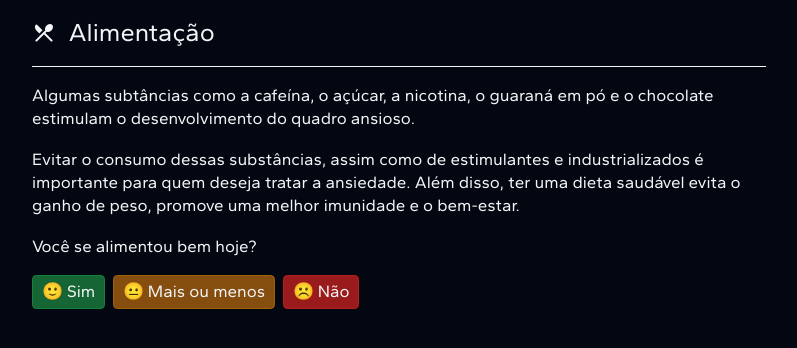
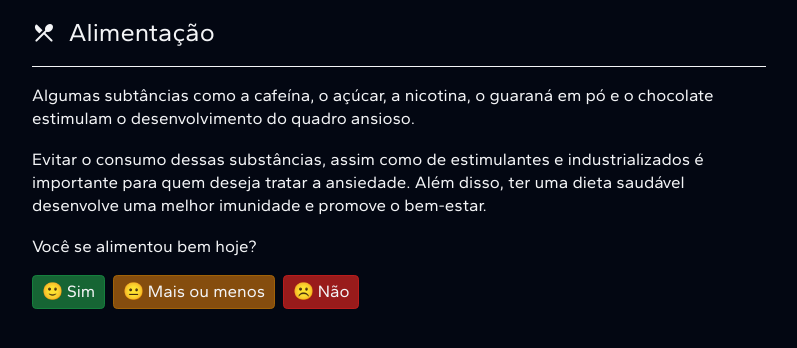
Before and after one commit to kelio-mv/anxiety, a React (Vite) app: page /diet in a window 1280 px wide. Shown: the top 348 px of the page, without its empty margins (241-1038 px from the left). Built offline with nearby package versions, Linux system fonts and the light colour scheme.

Commit message:
Improved text content

```diff
--- a/src/pages/Diet.jsx
+++ b/src/pages/Diet.jsx
@@ -24,8 +24,8 @@ function Diet() {
       </p>
       <p>
         Evitar o consumo dessas substâncias, assim como de estimulantes e industrializados é
-        importante para quem deseja tratar a ansiedade. Além disso, ter uma dieta saudável evita o
-        ganho de peso, promove uma melhor imunidade e o bem-estar.
+        importante para quem deseja tratar a ansiedade. Além disso, ter uma dieta saudável
+        desenvolve uma melhor imunidade e promove o bem-estar.
       </p>
 
       {!dietRecords.some(({ date }) => date === today) && (
```
